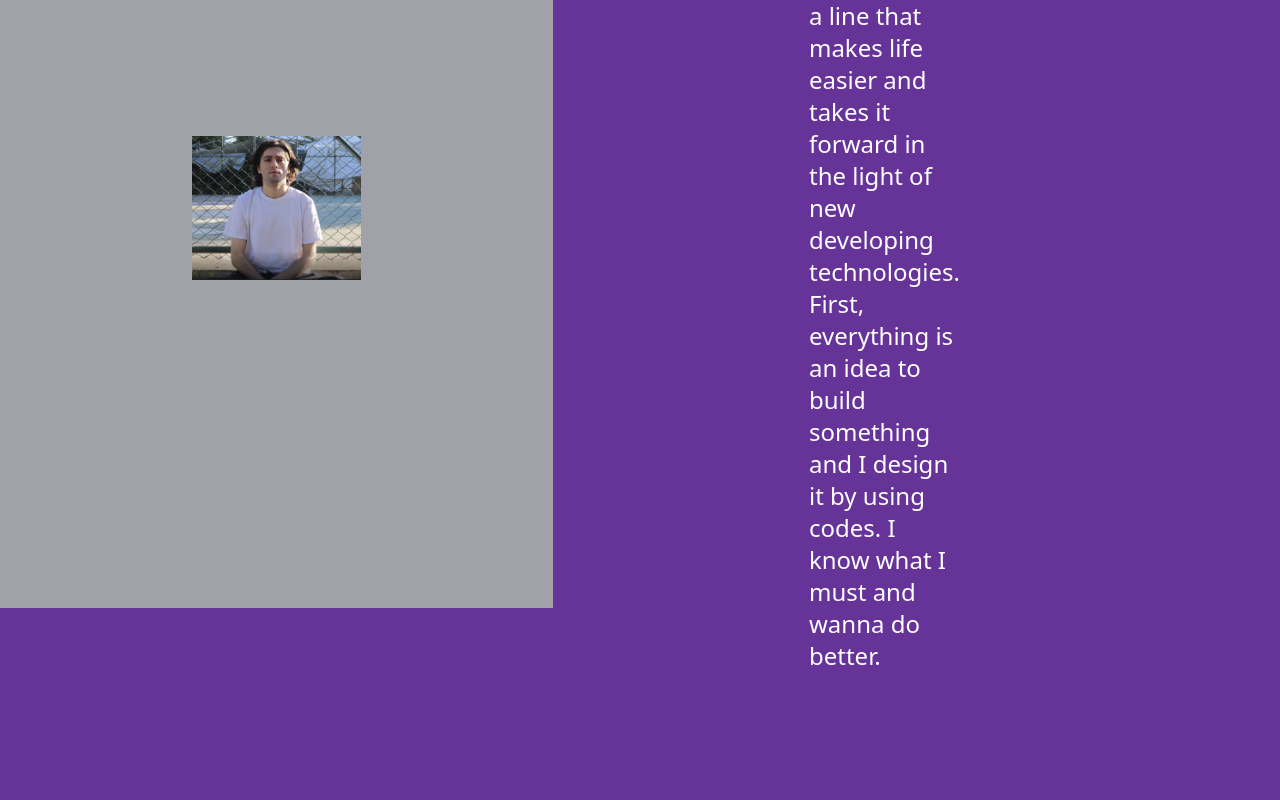
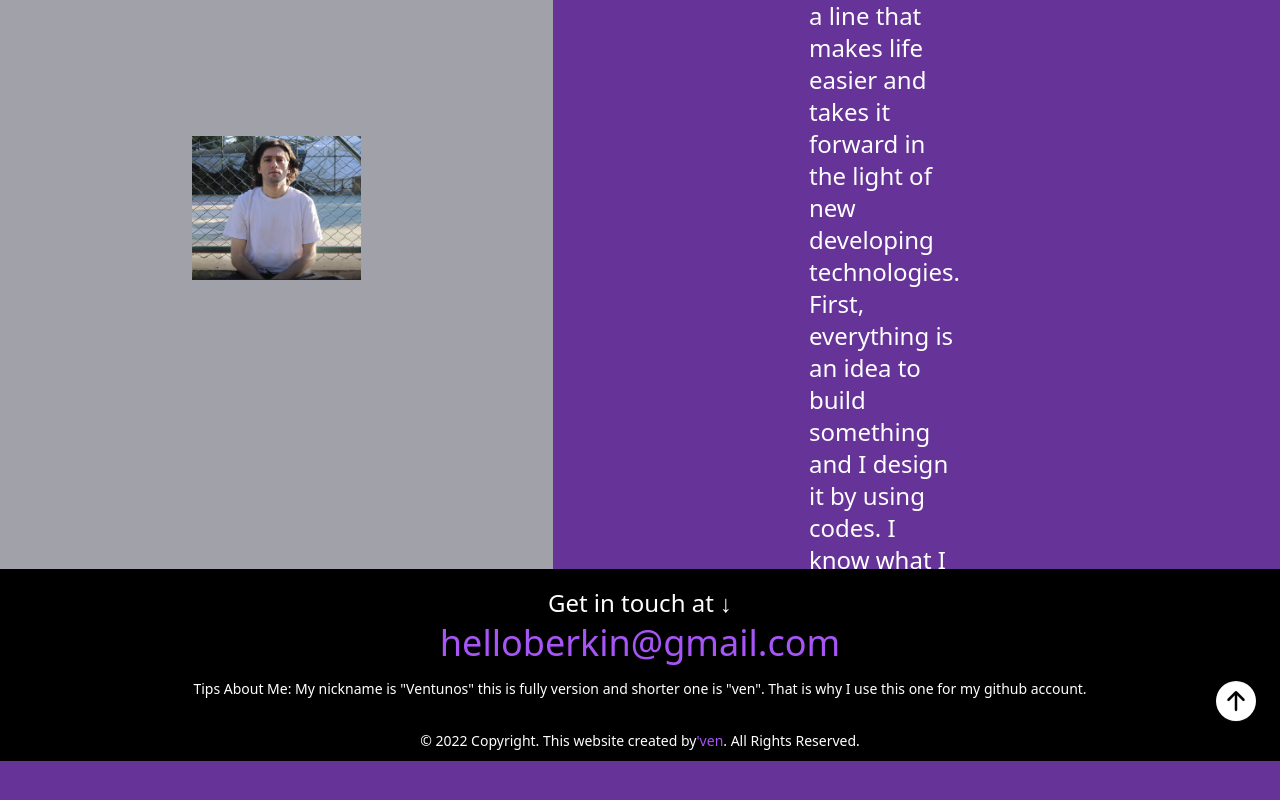
Before and after one commit to developedbyven/hellothere, a React (Create React App) app: page / in a window 1280 px wide. Shown: the part 1994-2794 px from the top of the page. After the commit the page ends 2755 px from the top, so only its background shows below. Built offline with nearby package versions, Linux system fonts and the light colour scheme.

Commit message:
Update lastpart.jsx

```diff
--- a/src/components/lastpart.jsx
+++ b/src/components/lastpart.jsx
@@ -18,7 +18,7 @@ function Lastpart () {
                      I know what I must and wanna do better.
                </div>
 
-          <div class="flex w-full h-48 bg-black text-white items-center justify-center flex-col absolute mt-[761px] 2xl:w-full 2xl:mt-[1600px] sm:flex sm:items-center sm:justify-center">
+          <div class="flex w-full h-48 bg-black text-white items-center justify-center flex-col absolute mt-[761px] 2xl:w-full  xl:mt-[1510px] sm:flex sm:items-center sm:justify-center">
 
                  <div className="pt-2 text-2xl md:text-xl">Get in touch at &#8595;</div>
                           <div class="font-medium text-4xl text-purple-500 hover:text-slate-300 hover:ease-out duration-150 mt-1 md:text-2xl" onClick={() => {
```
